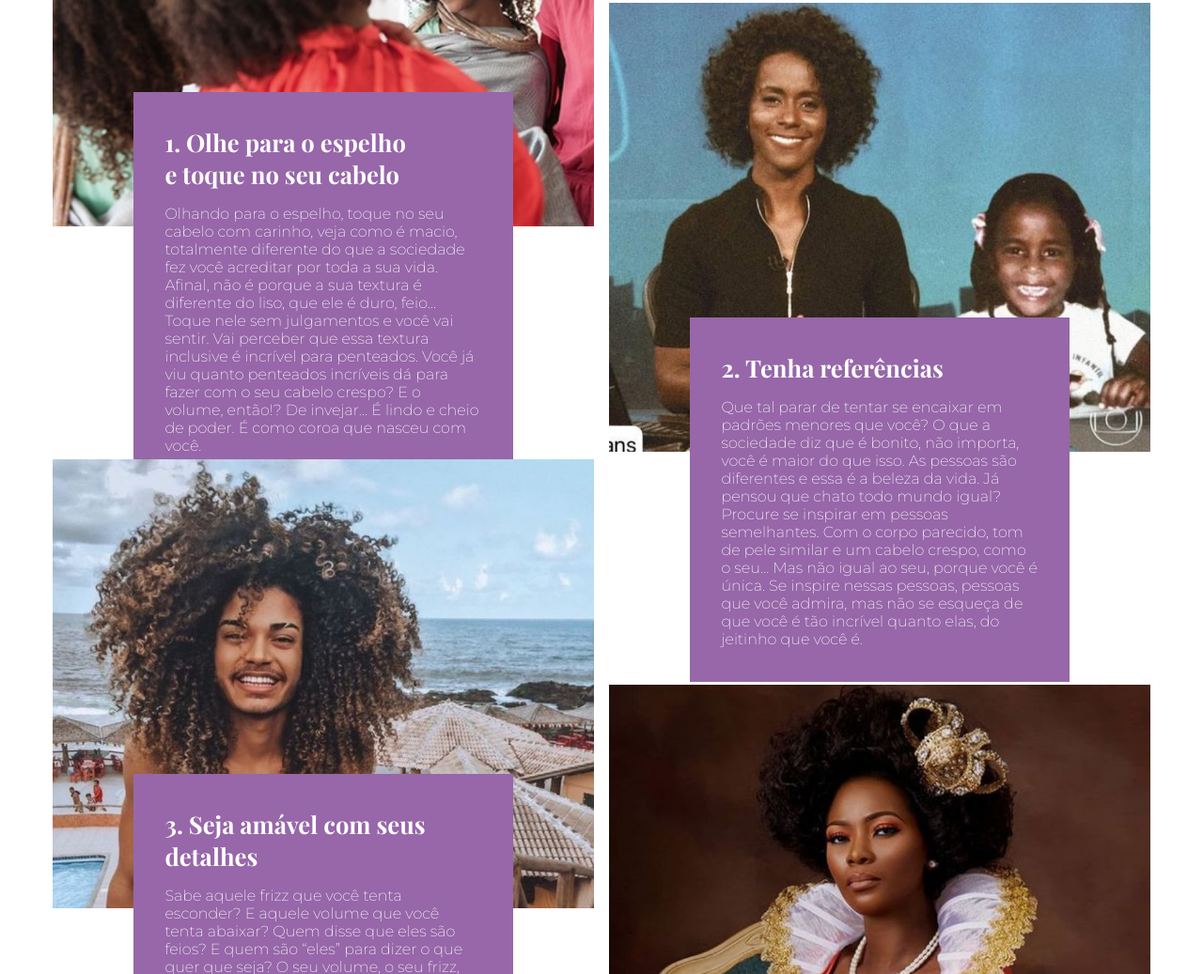
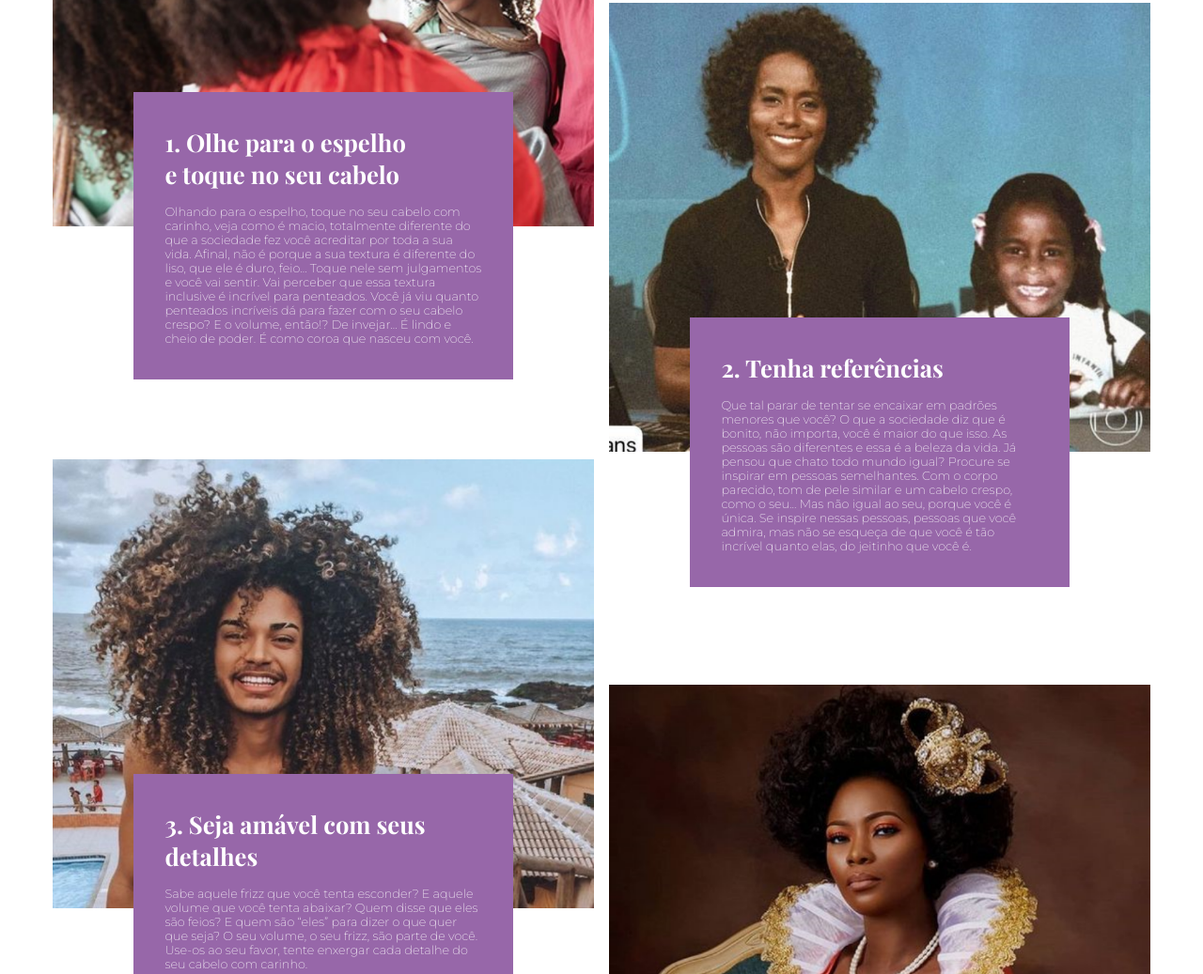
Before and after one commit to LuisAndrade18/crespo, a plain HTML site: page index.html in a window 1280 px wide. Shown: the part 1249-2286 px from the top of the page at 94% size. Drawn offline with nearby package versions, Linux system fonts and the light colour scheme.

Commit message:
text breaking fixed

```diff
--- a/index.html
+++ b/index.html
@@ -131,6 +131,9 @@
         <img src="./assets/Caminho 9.svg" alt="">
       </div>
     </section>
+    <section class="main_galery">
+
+    </section>
   </main>
 </body>
 
--- a/style.css
+++ b/style.css
@@ -434,7 +434,7 @@
   }
 
    .tips_box--text p {
-    font-size: 1.25vw;
+    font-size: 1vw;
   }
 
 }
```
